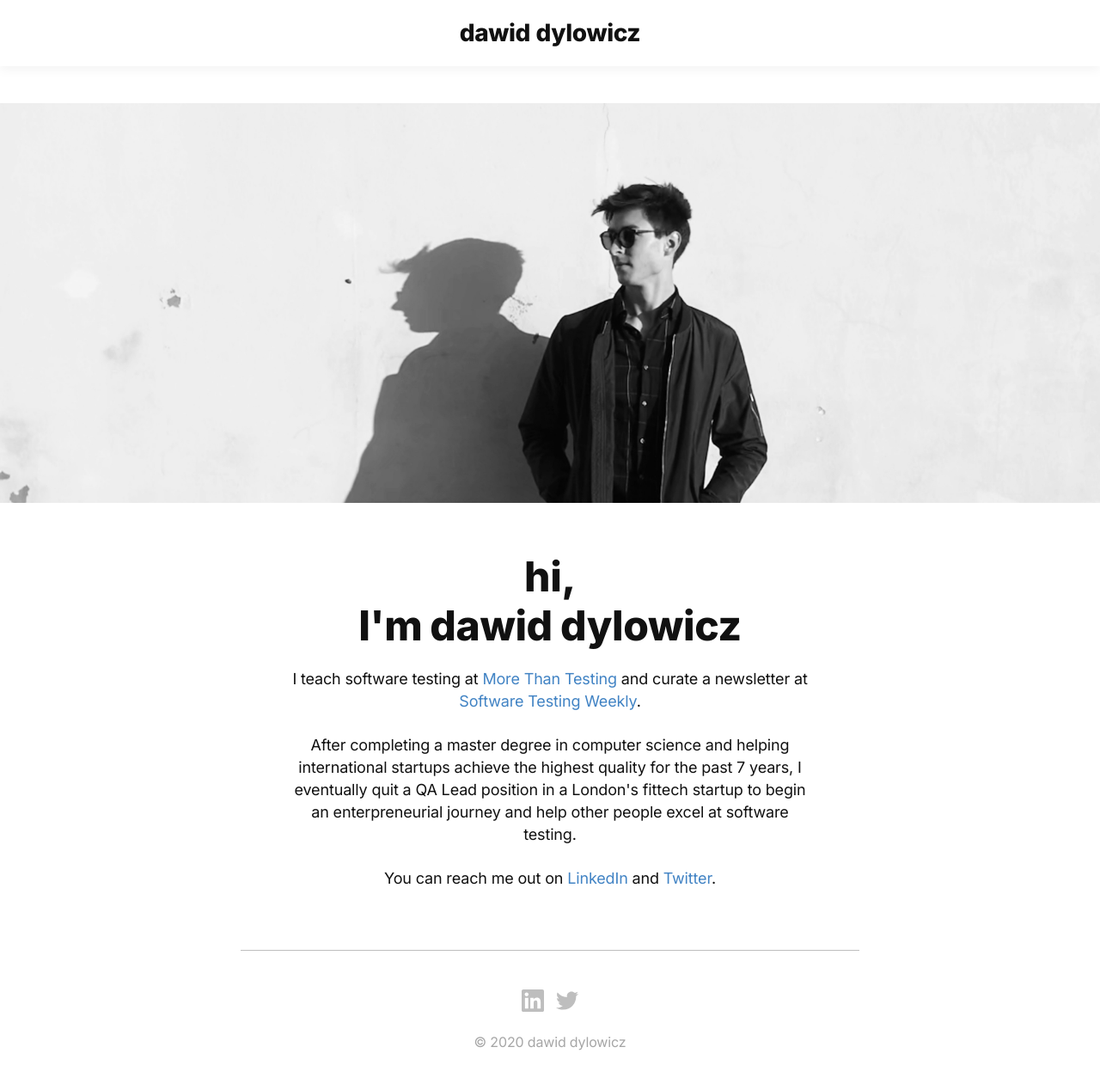
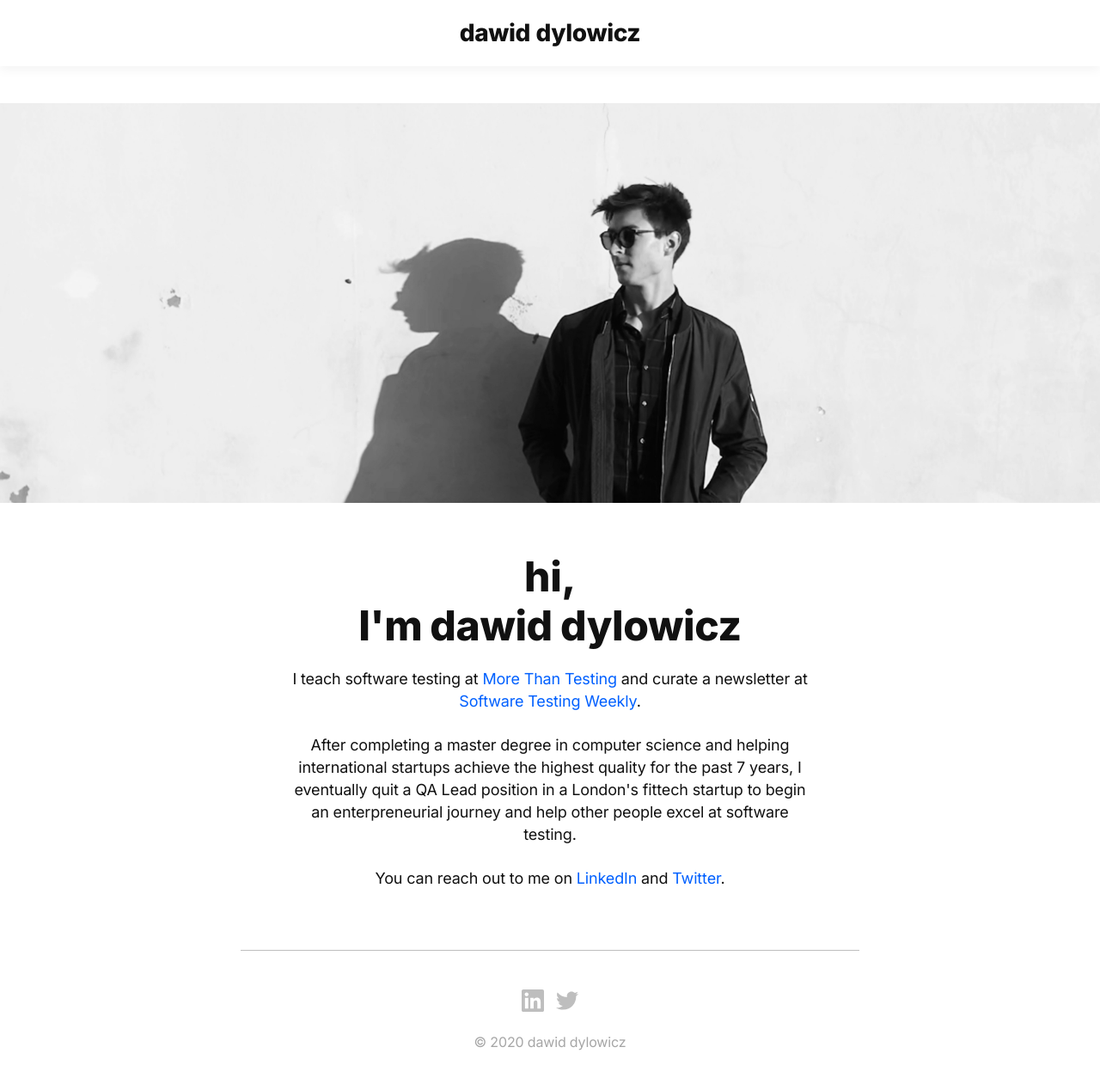
Before and after one commit to dylowicz/dylowicz.github.io, a Jekyll site: the page built from index.html, in a window 1280 px wide and 1290 px high. Shown: the top 1261 px of the window at 86% size. Built offline with Jekyll 4.4.1, drawn with Linux system fonts in a browser that asks for light colours.

Commit message:
Small design improvements (#2)
- New blue color: #0060ff;
- Fix typo in description
- Centralise all page-titles

```diff
--- a/_sass/_variables.scss
+++ b/_sass/_variables.scss
@@ -10,7 +10,7 @@ $smallest: 1rem;
 $tiny: 14px;
 
 // colors
-$blue: #4183C4;
+$blue: #0060ff;
 
 // grays
 $white: #fff;
--- a/about/index.html
+++ b/about/index.html
@@ -17,6 +17,4 @@ sitemap: false
   After completing a master degree in computer science and helping international startups achieve the highest quality for the past 7 years, I eventually quit a QA Lead position in a London's fittech startup to begin an enterpreneurial journey and help other people excel at software testing.
 </p>
 
-<!-- <p>Over time, I've hacked my life here and there. I share about it on my <a href="/blog">blog</a>.</p> -->
-
-<p>You can reach me out on <a href="https://www.linkedin.com/in/dawid-dylowicz/" target="_blank">LinkedIn</a> and <a href="https://twitter.com/ddylowicz" target="_blank">Twitter</a>.</p>
+<p>You can reach out to me on <a href="https://www.linkedin.com/in/dawid-dylowicz/" target="_blank">LinkedIn</a> and <a href="https://twitter.com/ddylowicz" target="_blank">Twitter</a>.</p>
--- a/home.scss
+++ b/home.scss
@@ -16,8 +16,6 @@
 }
 
 #page-title {
-  text-align: center;
-
   @include mobile {
     font-size: $bigger;
   }
--- a/index.html
+++ b/index.html
@@ -18,6 +18,4 @@ header: "hi,<br>I'm dawid dylowicz"
   After completing a master degree in computer science and helping international startups achieve the highest quality for the past 7 years, I eventually quit a QA Lead position in a London's fittech startup to begin an enterpreneurial journey and help other people excel at software testing.
 </p>
 
-<!-- <p>Over time, I've hacked my life here and there. I share about it on my <a href="/blog">blog</a>.</p> -->
-
-<p>You can reach me out on <a href="https://www.linkedin.com/in/dawid-dylowicz/" target="_blank">LinkedIn</a> and <a href="https://twitter.com/ddylowicz" target="_blank">Twitter</a>.</p>
+<p>You can reach out to me on <a href="https://www.linkedin.com/in/dawid-dylowicz/" target="_blank">LinkedIn</a> and <a href="https://twitter.com/ddylowicz" target="_blank">Twitter</a>.</p>
--- a/style.scss
+++ b/style.scss
@@ -201,6 +201,7 @@ figcaption {
   word-spacing: -1px;
   margin: auto;
   margin-bottom: 15px;
+  text-align: center;
 
   @include mobile {
     font-size: $bigger;
```
